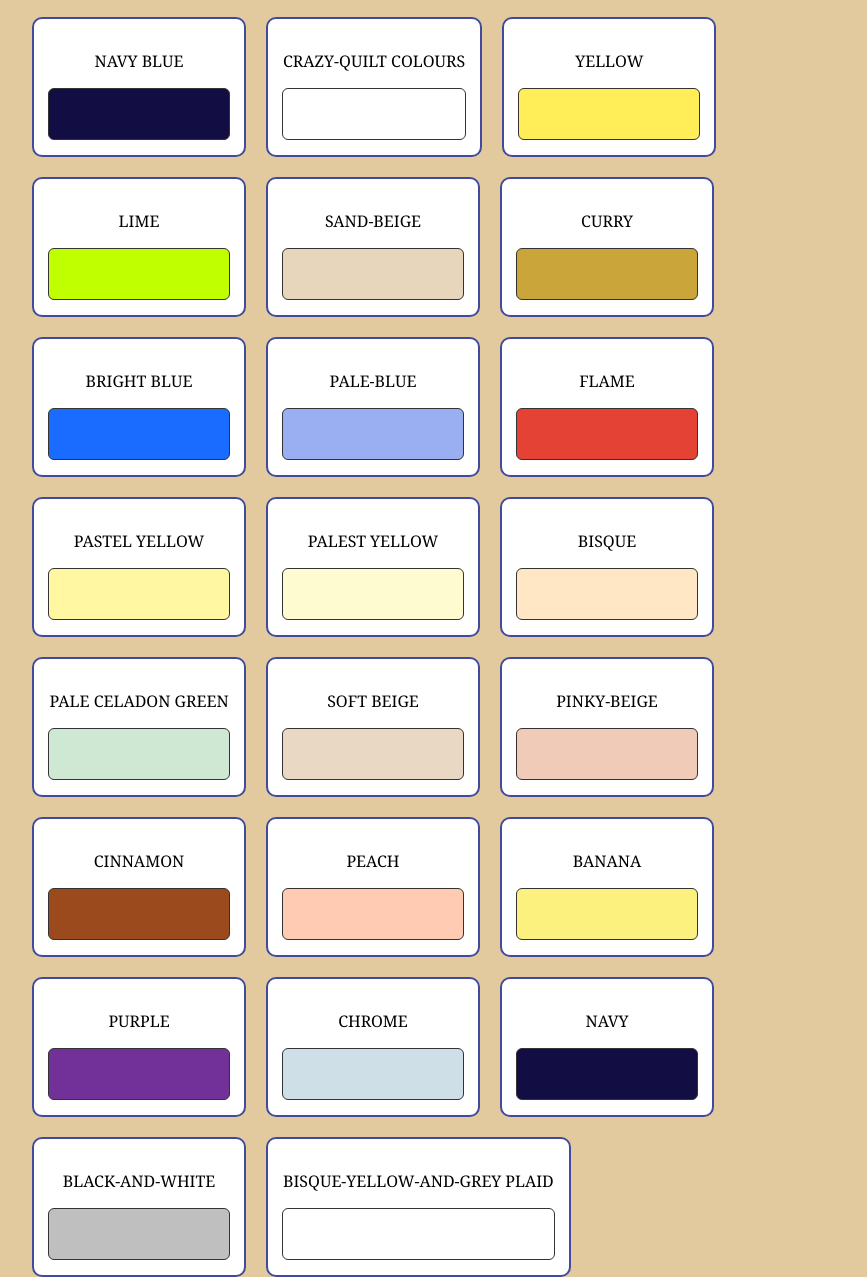
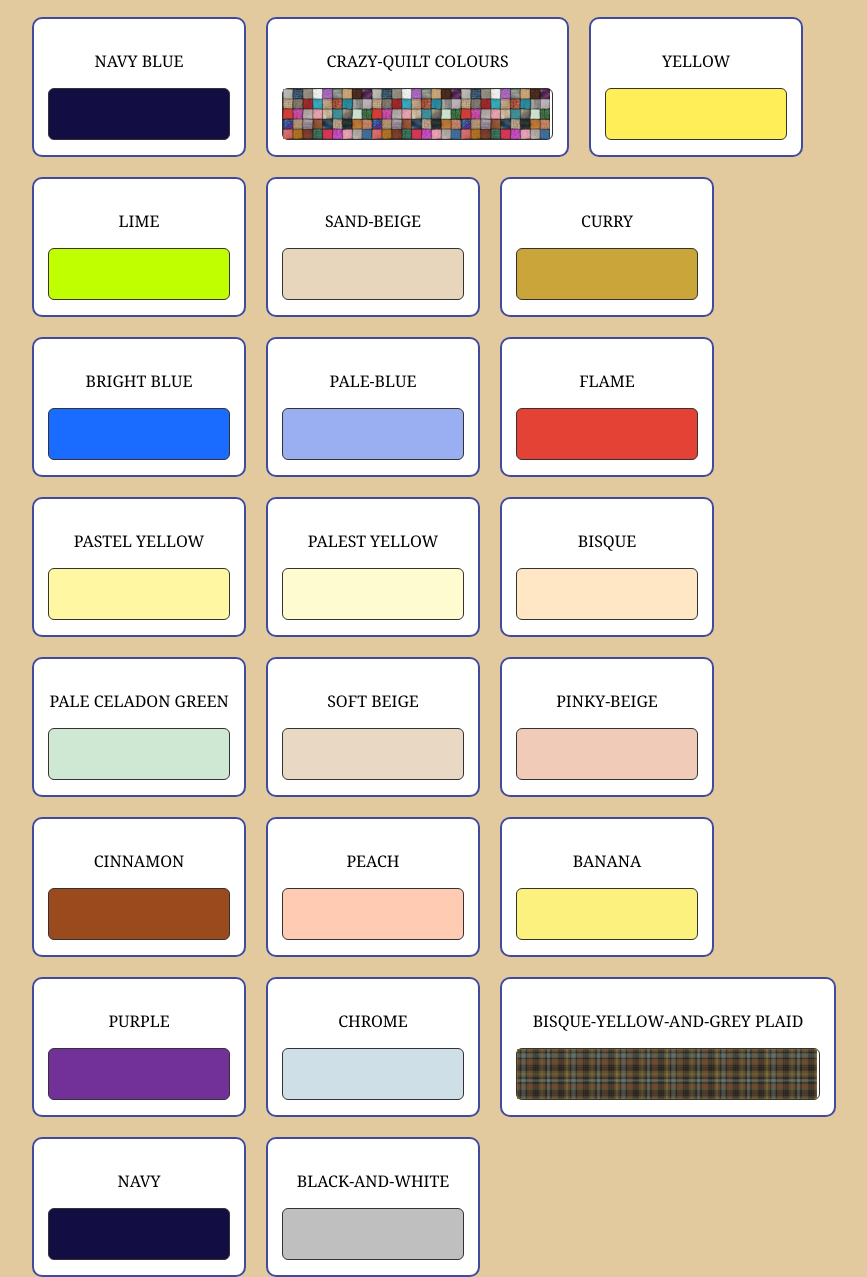
Before and after one commit to mo-wright/vogue, a plain HTML site: page docs/swatches.html in a window 1280 px wide. Shown: the part 2455-3732 px from the top of the page, without its empty margins (160-1027 px from the left). Drawn offline with Linux system fonts and the light colour scheme; files whose address does not match are found by name.

Commit message:
finishing touches

```diff
--- a/docs/style.css
+++ b/docs/style.css
@@ -189,6 +189,11 @@ h1 {
     border: 1px solid #333;
 }
 
+.pattern {
+    height:50px;
+    width:auto;
+}
+
 .soft-gradient {
     background: linear-gradient(to bottom,
 #E2C99E 0%,
--- a/docs/swatches.html
+++ b/docs/swatches.html
@@ -107,7 +107,7 @@
          </div>
          <div class="swatch">
             <p>PLAID</p>
-            <div class="sampleColor" style="background-color: plaid;"></div>
+            <div class="sampleColor"><img class="pattern" src="images/plaid.jpg" alt="plaid pattern"/><img class="pattern" src="images/plaid.jpg" alt="plaid pattern"/><img class="pattern" src="images/plaid.jpg" alt="plaid pattern"/><img class="pattern" src="images/plaid.jpg" alt="plaid pattern"/></div>
          </div>
          <div class="swatch">
             <p>RED</p>
@@ -164,7 +164,7 @@
          </div>
          <div class="swatch">
             <p>CRAZY-QUILT COLOURS</p>
-            <div class="sampleColor" style="background-color: crazy-quilt colours;"></div>
+            <div class="sampleColor"><img class="pattern" src="images/crazyquilt.jpg" alt="an image of a quilt"/><img class="pattern" src="images/crazyquilt.jpg" alt="an image of a quilt"/><img class="pattern" src="images/crazyquilt.jpg" alt="an image of a quilt"/></div>
          </div>
          <div class="swatch">
             <p>YELLOW</p>
@@ -238,6 +238,12 @@
             <p>CHROME</p>
             <div class="sampleColor" style="background-color: #cfdfe8;"></div>
          </div>
+
+         <div class="swatch">
+            <p>BISQUE-YELLOW-AND-GREY PLAID</p>
+            <div class="sampleColor"><img class="pattern" src="images/yellowplaid.jpg" alt="a yellow plaid pattern"/><img class="pattern" src="images/yellowplaid.jpg" alt="a yellow plaid pattern"/><img class="pattern" src="images/yellowplaid.jpg" alt="a yellow plaid pattern"/><img class="pattern" src="images/yellowplaid.jpg" alt="a yellow plaid pattern"/><img class="pattern" src="images/yellowplaid.jpg" alt="a yellow plaid pattern"/><img class="pattern" src="images/yellowplaid.jpg" alt="a yellow plaid pattern"/></div>
+         </div>
+
          <div class="swatch">
             <p>NAVY</p>
             <div class="sampleColor" style="background-color: #120d42;"></div>
@@ -246,10 +252,6 @@
             <p>BLACK-AND-WHITE</p>
             <div class="sampleColor" style="background-color: #bfbfbf;"></div>
          </div>
-         <div class="swatch">
-            <p>BISQUE-YELLOW-AND-GREY PLAID</p>
-            <div class="sampleColor" style="background-color: bisque-yellow-and-grey plaid;"></div>
-         </div>
       </div>
    </body>
 </html>
```
Also changed, not shown: docs/index.html (+1 -2 lines), docs/reader.html (+1 -0 lines), docs/vogue-lists-output.html (+1 -0 lines), docs/favicon.ico (renamed from docs/images/favicon.ico), docs/images/crazyquilt.jpg (added), docs/images/plaid.jpg (added), docs/images/yellowplaid.jpg (added).
